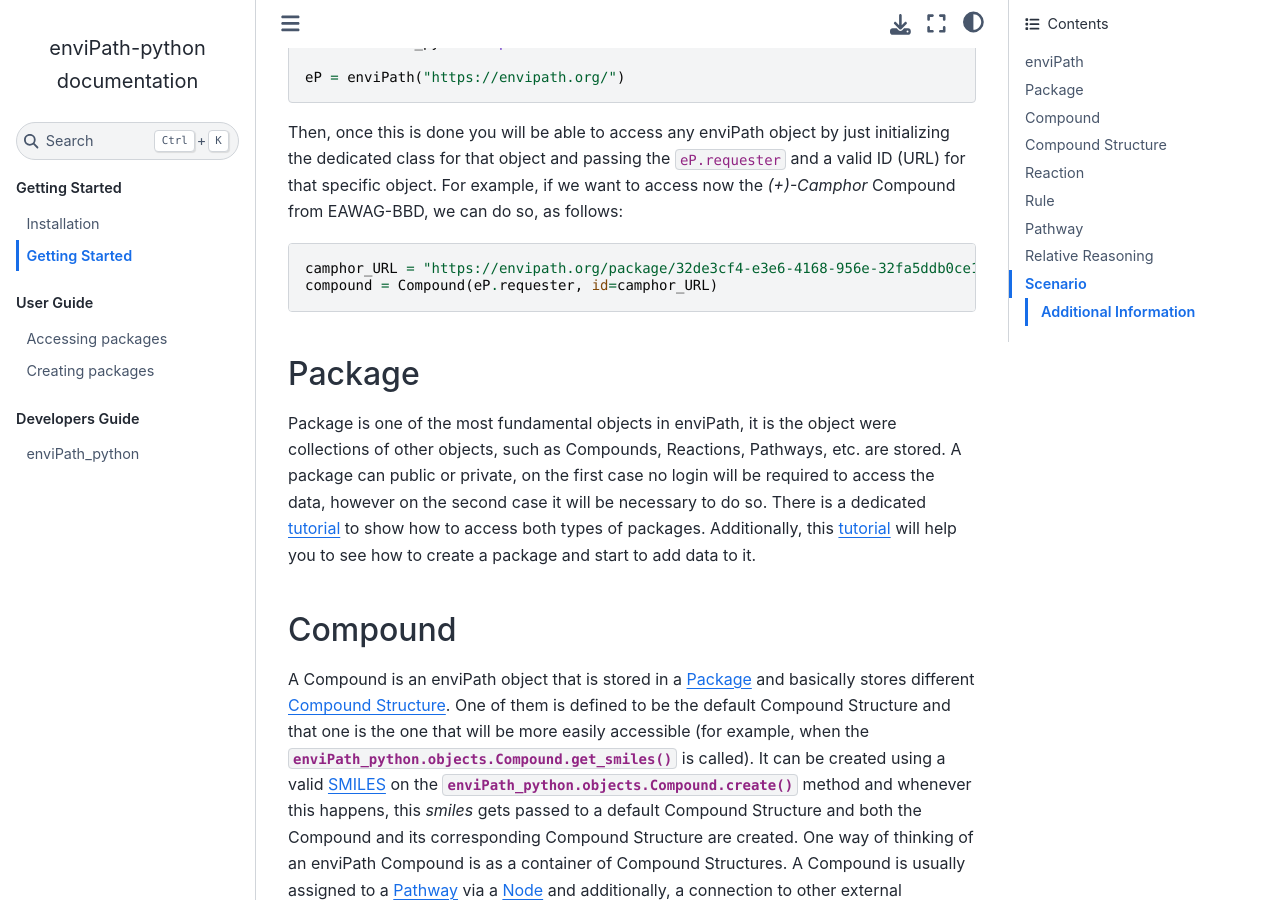
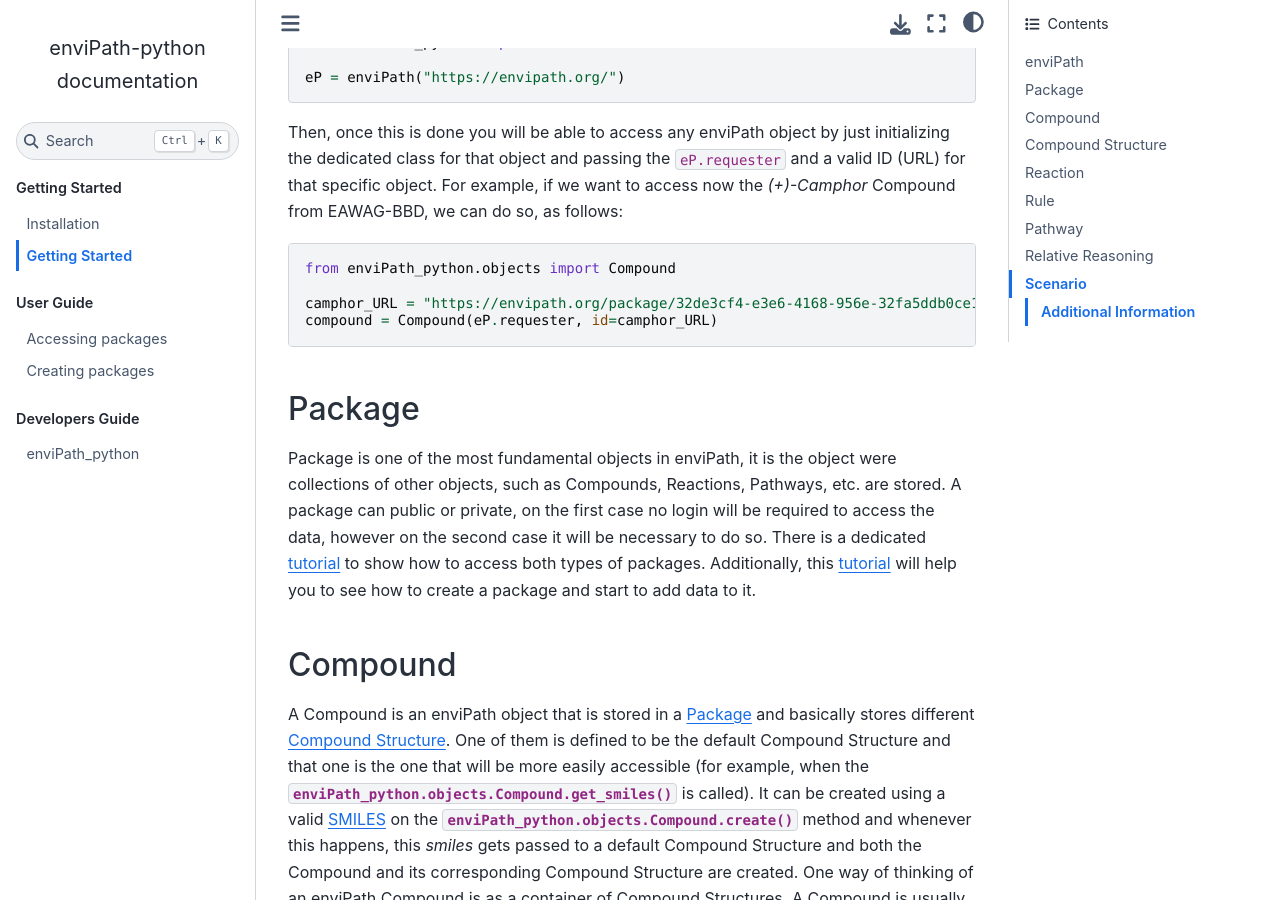
Before and after one commit to enviPath/enviPath-python, a Sphinx documentation site: the page built from docs/source/getting_started.rst, in a window 1280 px wide and 900 px high, scrolled down 419 px. Built offline with Sphinx 7.4.7 and the Sphinx Book theme 1.1.4, drawn with Linux system fonts in a browser that asks for light colours; pages that are not in the unit, such as notebooks, are missing from menus; comment, search, counter and statistics services are not loaded.

```diff
--- a/docs/source/getting_started.rst
+++ b/docs/source/getting_started.rst
@@ -23,6 +23,8 @@
 now the `(+)-Camphor` Compound from EAWAG-BBD, we can do so, as follows:
 
 .. code-block:: python
+
+    from enviPath_python.objects import Compound
 
     camphor_URL = "https://envipath.org/package/32de3cf4-e3e6-4168-956e-32fa5ddb0ce1/compound/e4fe0464-864c-4cb3-9587-5a82d6dc67fa"
     compound = Compound(eP.requester, id=camphor_URL)
```
